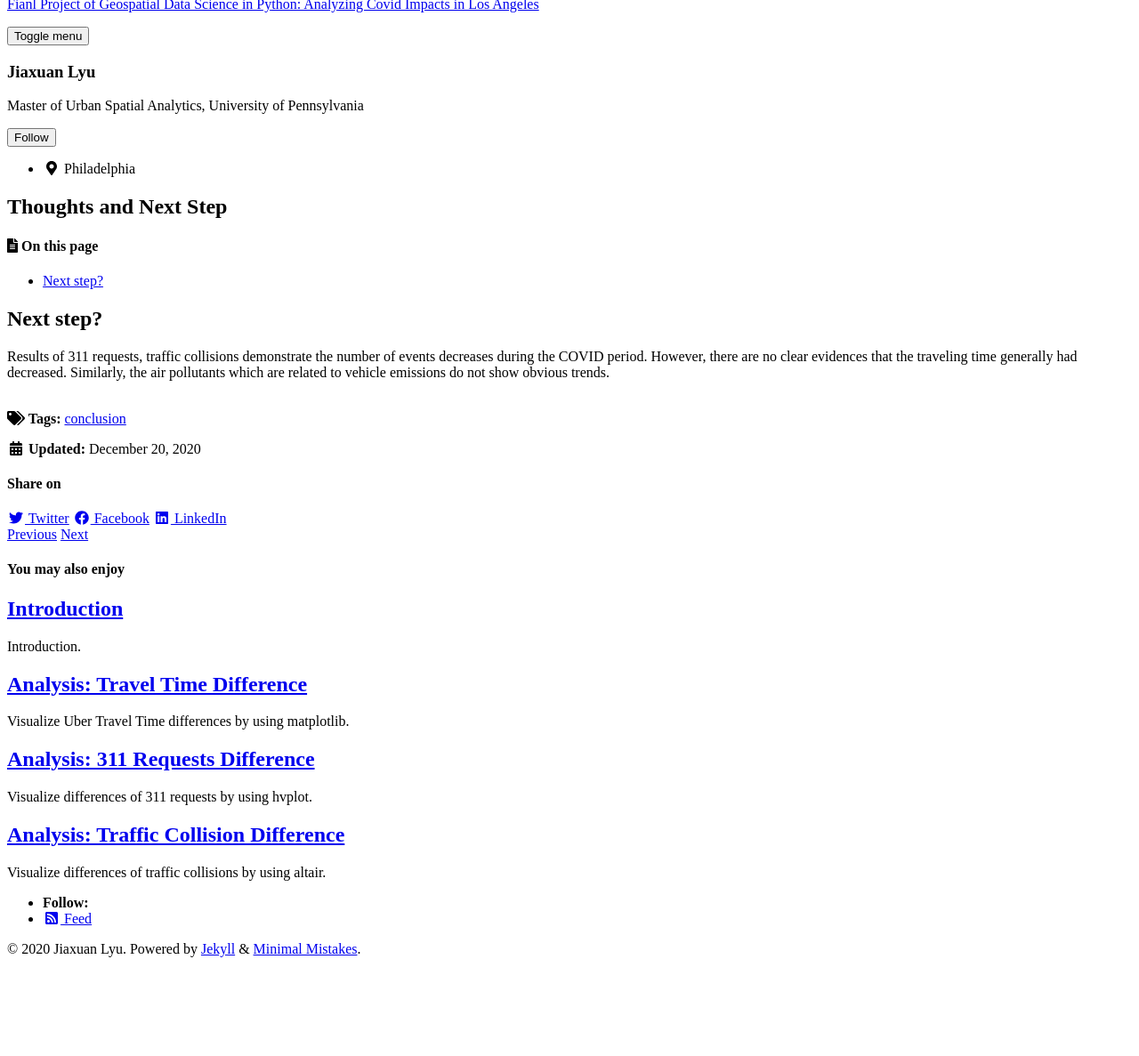
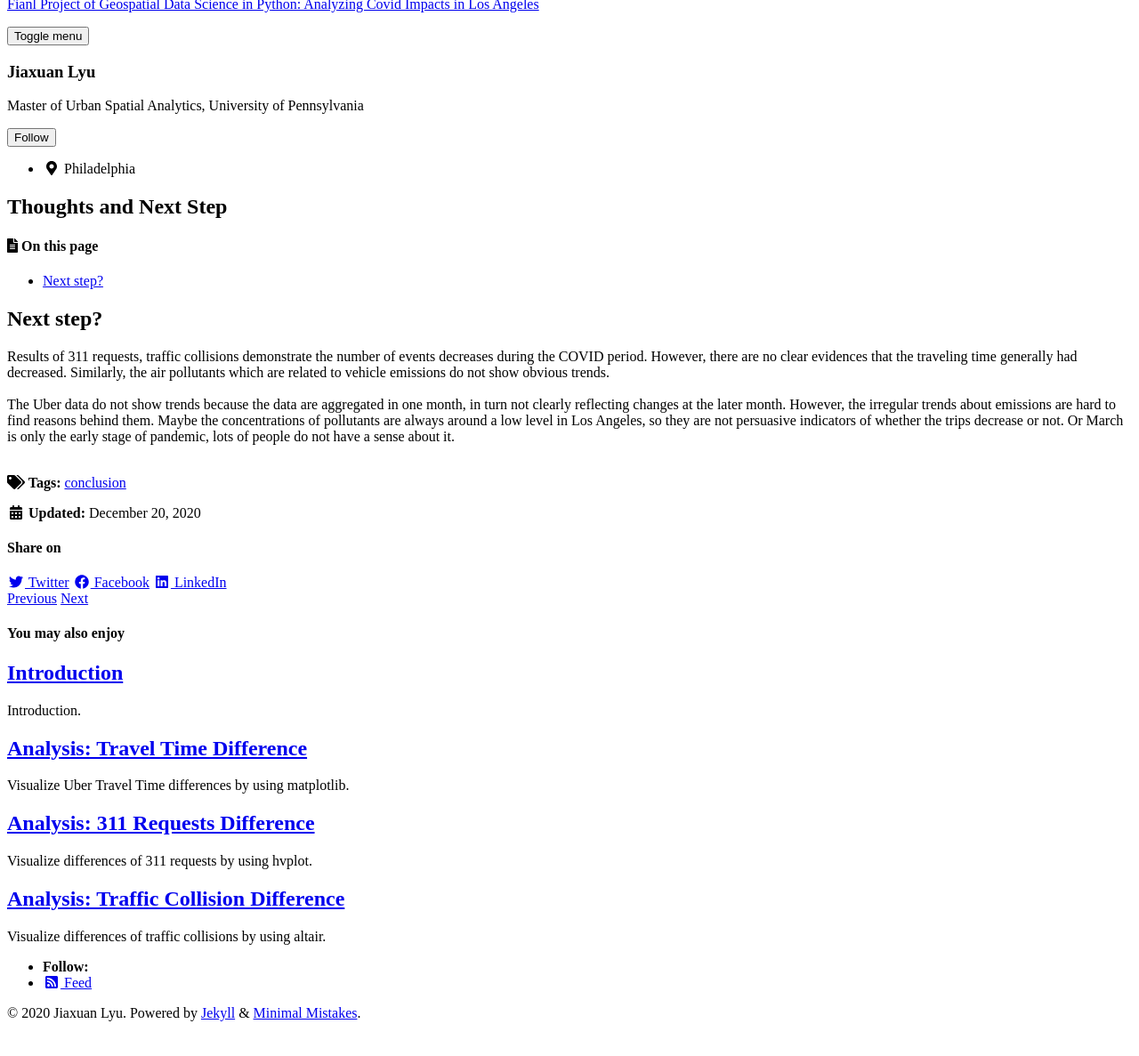
Before and after one commit to jiaxuanlyu/Geospatial-LA-Covid-Analysis, a Jekyll site: the page built from _posts/2020-12-15-6-con.md, in a window 1280 px wide, cut to the strip 112-1330 px from the top of the page. Shown: the top 1187 px of the strip at 89% size. Built offline with Jekyll 4.4.1, drawn with Linux system fonts in a browser that asks for light colours; cached includes are drawn as plain includes; nearby versions of some CDN libraries; before the commit the page ends 1258 px from its top, so only the background shows below that.

Commit message:
Update 2020-12-15-6-con.md

```diff
--- a/_posts/2020-12-15-6-con.md
+++ b/_posts/2020-12-15-6-con.md
@@ -13,3 +13,6 @@ toc_sticky: true
 Results of 311 requests, traffic collisions demonstrate the number of events decreases during the COVID period. However, there are no clear evidences that the traveling time generally had decreased. Similarly, the air pollutants which are related to vehicle emissions do not show obvious trends.
 <br>
 <br>
+The Uber data do not show trends because the data are aggregated in one month, in turn not clearly reflecting changes at the later month. However, the irregular trends about emissions are hard to find reasons behind them. Maybe the concentrations of pollutants are always around a low level in Los Angeles, so they are not persuasive indicators of whether the trips decrease or not. Or March is only the early stage of pandemic, lots of people do not have a sense about it.
+<br>
+<br>
```
